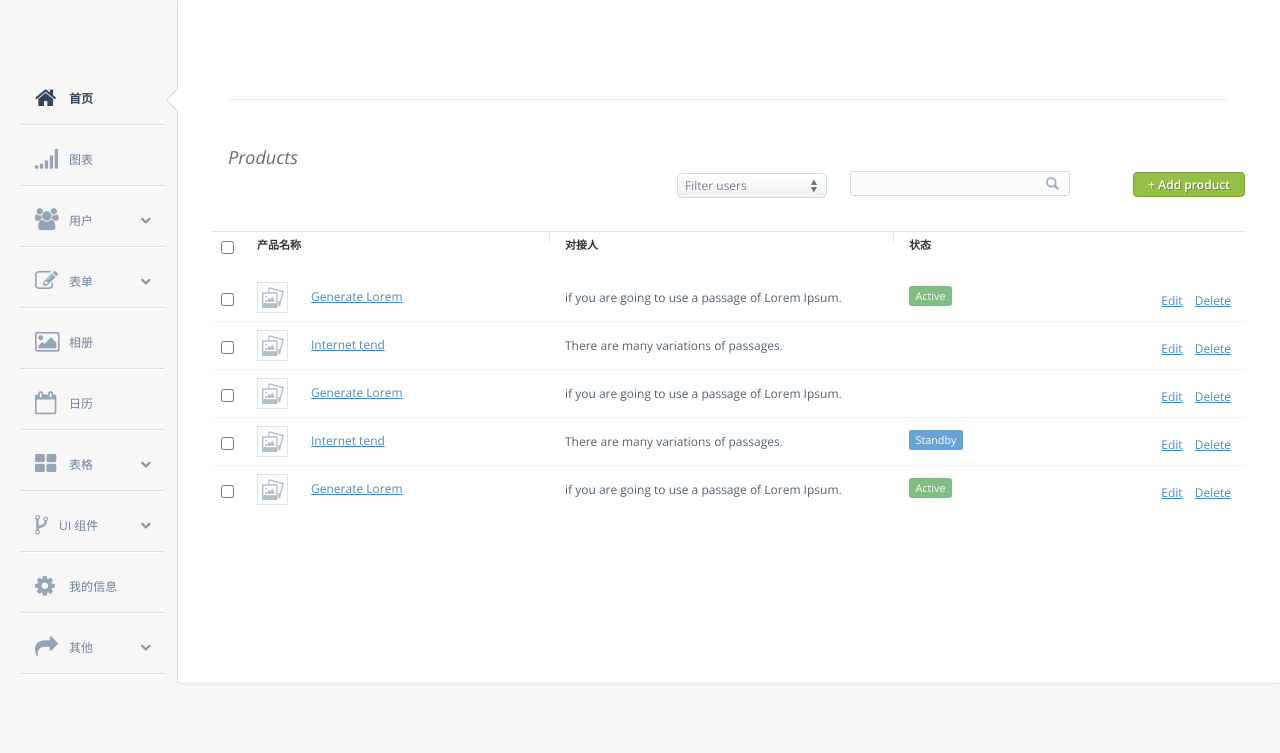
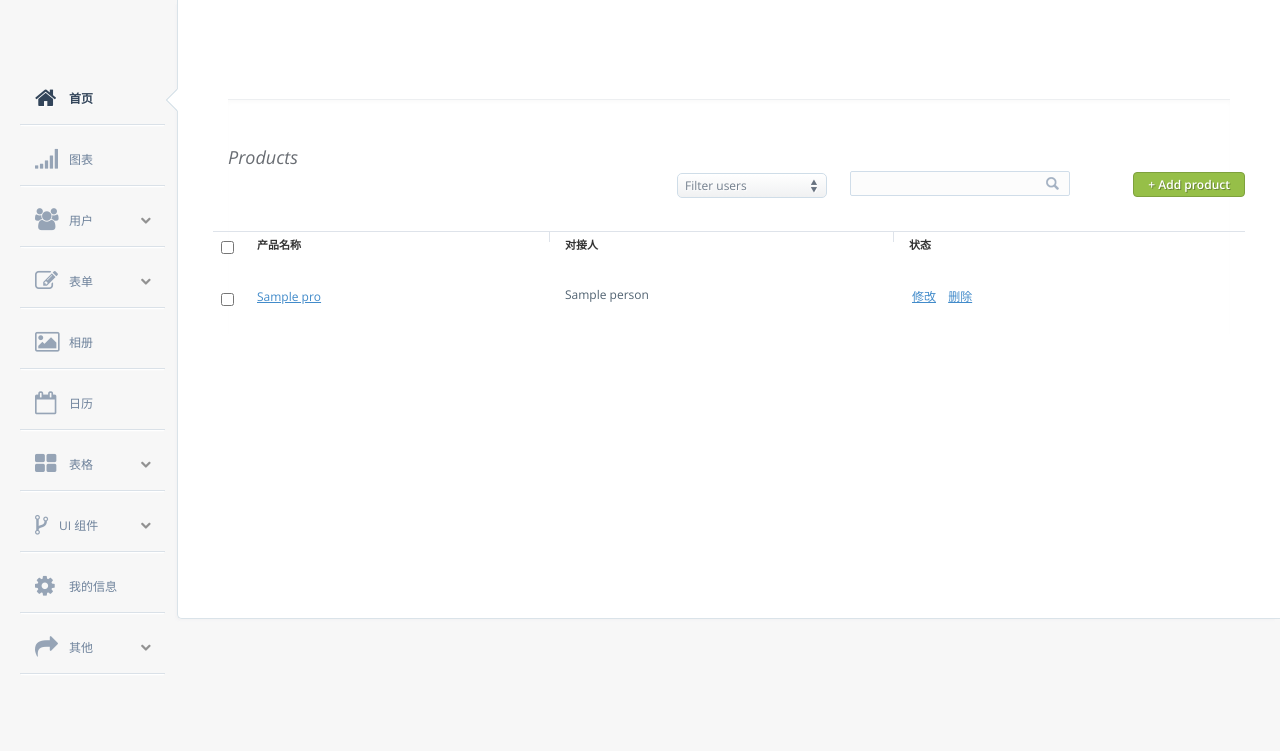
Before and after one commit to vinchoi/flshplay, a Python web app: template app/templates/product-table.html in a window 1280 px wide. Shown: the part 49-802 px from the top of the page. After the commit the page ends 723 px from the top, so only its background shows below. Run offline with Jinja, Linux system fonts and the light colour scheme; the template is opened without the code that fills it: most values are stand-ins (such as "Sample title", 1, 10 or a date in 2020); some libraries are stand-ins or nearby versions.

Commit message:
pro-table  ing

```diff
--- a/app/static/css/compiled/tables.css
+++ b/app/static/css/compiled/tables.css
@@ -53,7 +53,7 @@
 .table-wrapper .table ul.actions {
   margin: 5px 0 0 0;
   padding: 0;
-  float: right;
+  float: left;
 }
 .table-wrapper .table ul.actions li {
   display: inline;
--- a/app/templates/product-table.html
+++ b/app/templates/product-table.html
@@ -4,12 +4,12 @@
 {% block title %}  产品管理页 {% endblock %}
 {% block head %}
     <link href="{{url_for('static',filename='css/compiled/tables.css')}}" rel="stylesheet" type="text/css" />
-    <link href="{{url_for('static',filename='css/compiled/datatables.css')}}" rel="stylesheet" type="text/css" media="screen"/>
     {{ super() }}
 {% endblock %}
 
     {% block content %}
-        	<!-- main container -->
+
+     <!-- main container -->
     <div class="content">
 
       <div id="pad-wrapper">
@@ -54,111 +54,34 @@
                             </tr>
                         </thead>
                         <tbody>
+                        {% for pro in result %}
                             <!-- row -->
                             <tr class="first">
                                 <td>
-                                    <input type="checkbox">
-                                    <div class="img">
-                                        <img src="../static/img/table-img.png">
-                                    </div>
-                                    <a href="#" class="name">Generate Lorem </a>
+                                    <input type="checkbox" value="{{ pro.id }}">
+                                    <a href="#" class="name">{{ pro.pro_name }} </a>
                                 </td>
                                 <td class="description">
-                                    if you are going to use a passage of Lorem Ipsum.
+                                    {{ pro.person }}
                                 </td>
                                 <td>
-                                    <span class="label label-success">Active</span>
                                     <ul class="actions">
-                                        <li><a href="#">Edit</a></li>
-                                        <li class="last"><a href="#">Delete</a></li>
+                                        <li><a href="#">修改</a></li>
+                                        <li class="last"><a href="#">删除</a></li>
                                     </ul>
                                 </td>
                             </tr>
-                            <!-- row -->
-                            <tr>
-                                <td>
-                                    <input type="checkbox">
-                                    <div class="img">
-                                        <img src="../static/img/table-img.png">
-                                    </div>
-                                    <a href="#" class="name">Internet tend</a>
-                                </td>
-                                <td class="description">
-                                    There are many variations of passages.
-                                </td>
-                                <td>
-                                    <ul class="actions">
-                                        <li><a href="#">Edit</a></li>
-                                        <li class="last"><a href="#">Delete</a></li>
-                                    </ul>
-                                </td>
-                            </tr>
-                            <!-- row -->
-                            <tr>
-                                <td>
-                                    <input type="checkbox">
-                                    <div class="img">
-                                        <img src="../static/img/table-img.png">
-                                    </div>
-                                    <a href="#" class="name">Generate Lorem </a>
-                                </td>
-                                <td class="description">
-                                    if you are going to use a passage of Lorem Ipsum.
-                                </td>
-                                <td>
-                                    <ul class="actions">
-                                        <li><a href="#">Edit</a></li>
-                                        <li class="last"><a href="#">Delete</a></li>
-                                    </ul>
-                                </td>
-                            </tr>
-                            <!-- row -->
-                            <tr>
-                                <td>
-                                    <input type="checkbox">
-                                    <div class="img">
-                                        <img src="../static/img/table-img.png">
-                                    </div>
-                                    <a href="#" class="name">Internet tend</a>
-                                </td>
-                                <td class="description">
-                                    There are many variations of passages.
-                                </td>
-                                <td>
-                                    <span class="label label-info">Standby</span>
-                                    <ul class="actions">
-                                        <li><a href="#">Edit</a></li>
-                                        <li class="last"><a href="#">Delete</a></li>
-                                    </ul>
-                                </td>
-                            </tr>
-                            <tr>
-                                <td>
-                                    <input type="checkbox">
-                                    <div class="img">
-                                        <img src="../static/img/table-img.png">
-                                    </div>
-                                    <a href="#" class="name">Generate Lorem </a>
-                                </td>
-                                <td class="description">
-                                    if you are going to use a passage of Lorem Ipsum.
-                                </td>
-                                <td>
-                                    <span class="label label-success">Active</span>
-                                    <ul class="actions">
-                                        <li><a href="#">Edit</a></li>
-                                        <li class="last"><a href="#">Delete</a></li>
-                                    </ul>
-                                </td>
-                            </tr>
-                        </tbody>
+                        {% endfor %}
+                          </tbody>
                     </table>
                 </div>
             </div>
             <!-- end products table -->
-        </div>
+       </div>
+
     </div>
     <!-- end main container -->
+
     {% endblock %}
 
     {% block scripts %}
```
Also changed, not shown: app/main/views.py (+2 -12 lines).
